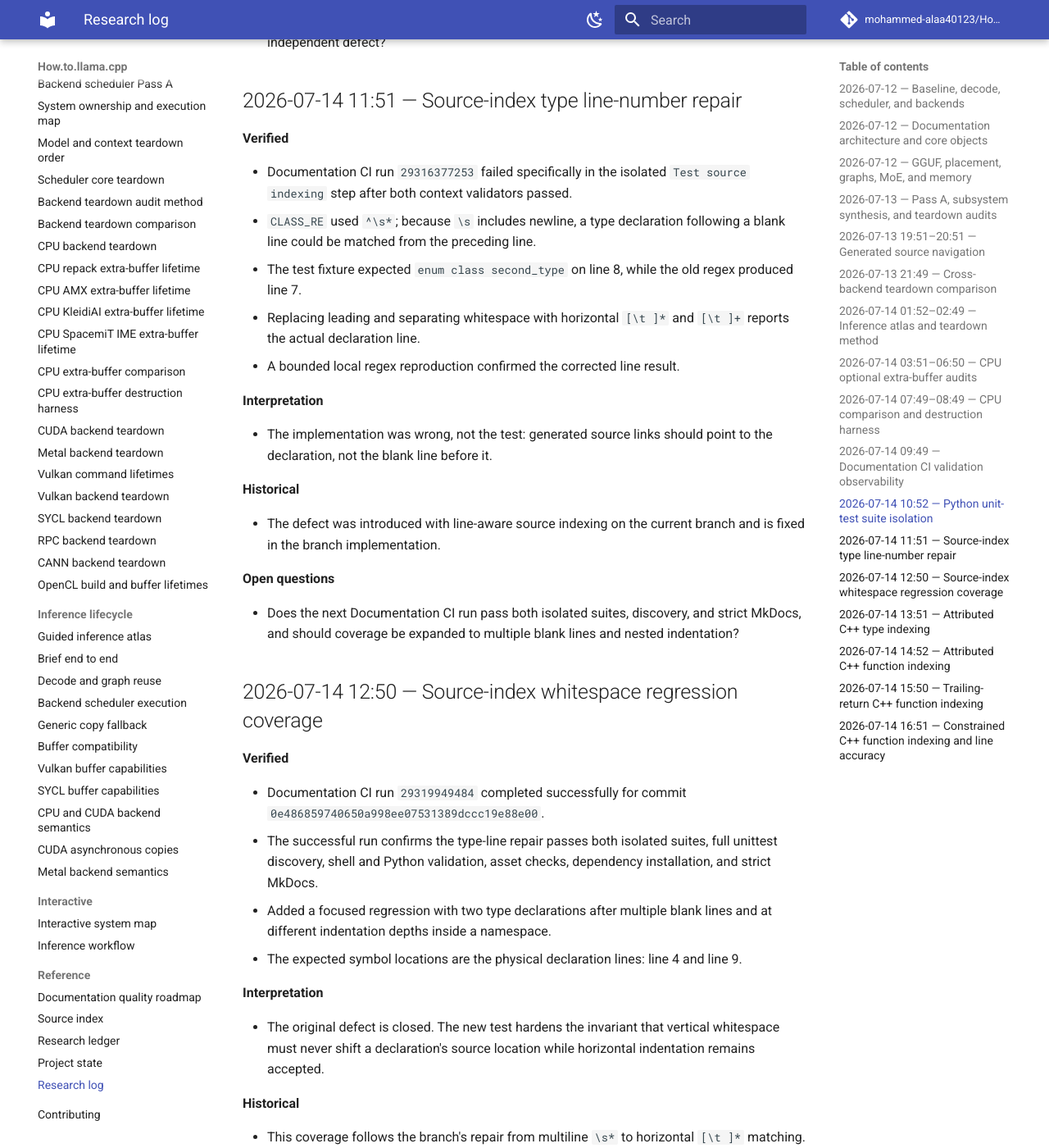
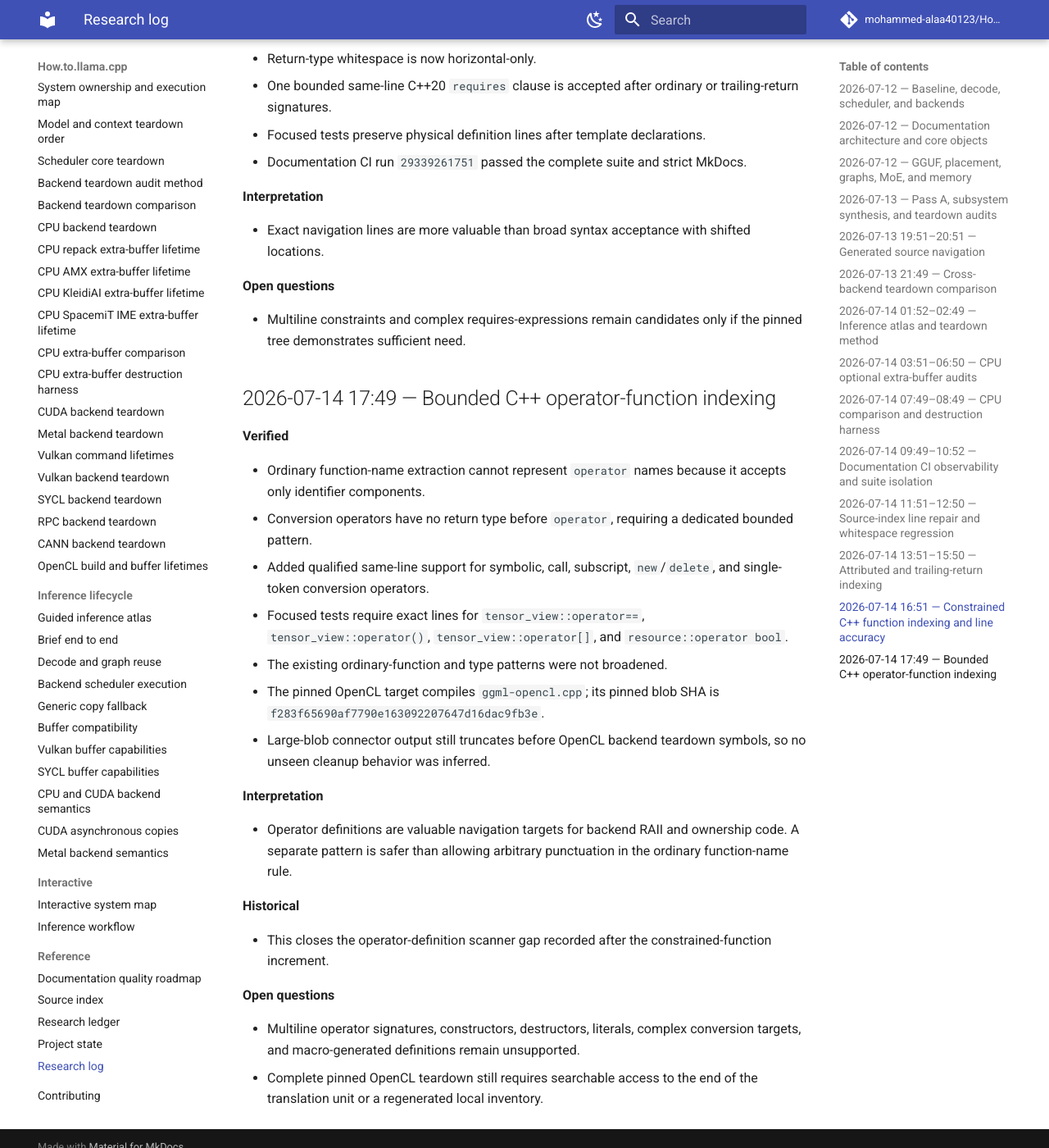
Before and after one commit to mohammed-alaa40123/How.to.llama.cpp, an MkDocs documentation site: the page built from docs/reference/research-log.md, in a window 1280 px wide and 1400 px high, scrolled down 5756 px. Shown: the whole window at 82% size. Built offline with MkDocs 1.6.1 and Material for MkDocs 9.7.7, drawn with Linux system fonts in a browser that asks for light colours; comment, search, counter and statistics services are not loaded; some of the changed text lies outside the part shown.

Commit message:
docs: log bounded operator indexing findings

```diff
--- a/docs/reference/research-log.md
+++ b/docs/reference/research-log.md
@@ -119,178 +119,83 @@ This is the concise chronological ledger. Detailed notes live under `logs/resear
 
 - A tiny deterministic graph is stronger than a full model for this ownership question because fallback placement, allocation owners, and destruction order remain visible.
 
-**Open questions**
-
-- Select the smallest stable upstream helper, define LSan treatment for intentional static metadata, and add explicit SpacemiT pool shutdown coverage.
-
-## 2026-07-14 09:49 — Documentation CI validation observability
+## 2026-07-14 09:49–10:52 — Documentation CI observability and suite isolation
 
 **Verified**
 
-- Documentation CI run `29309938483` failed after startup-context reading inside the compound `Validate project context, interactive links, and scripts` step.
-- Checkout and Python setup succeeded; dependency installation and strict MkDocs building were skipped.
-- The connector-decoded log was truncated before the failing command or assertion.
-- `.github/workflows/docs-ci.yml` now runs durable-context validation, interactive-link validation, verbose unit tests, shell syntax, Python compilation, and asset checks as separately named steps.
+- The compound documentation validation step was split into named context, link, test, shell, compilation, asset, dependency, and strict-build steps.
+- Source-index and interactive-link unit suites now run independently before full discovery.
+- This isolated the remaining failure to source-index tests without reducing coverage.
 
 **Interpretation**
 
-- This is an observability fix, not proof that the underlying validation defect is repaired. The next run should identify the exact failing subsystem without speculative edits.
+- Observability changes identified the defect but did not themselves prove a repair.
 
-**Historical**
-
-- Workflow step names and run IDs describe PR #1 as observed on 2026-07-14.
-
-**Open questions**
-
-- Which named step fails on the updated workflow head, and does strict MkDocs reveal a second independent issue once validation passes?
-
-## 2026-07-14 10:52 — Python unit-test suite isolation
+## 2026-07-14 11:51–12:50 — Source-index line repair and whitespace regression
 
 **Verified**
 
-- Documentation CI run `29312885959` passed durable project-context and interactive-link validation, then failed in the aggregate Python unit-test step.
-- Shell syntax, Python compilation, asset checks, dependency installation, and strict MkDocs building were skipped after that failure.
-- The repository currently contains two unit-test modules: source-index tests and interactive-link validator tests.
-- CI now runs those modules in separate named steps and retains full discovery as a final guard.
+- `CLASS_RE` used `^\s*`; because `\s` includes newline, a declaration following a blank line could report the previous line.
+- Horizontal-only whitespace corrected the declaration location.
+- Regression coverage verifies multiple blank lines and namespace indentation.
+- Documentation CI runs `29319949484` and `29323751656` passed all tests and strict MkDocs.
 
 **Interpretation**
 
-- The remaining ambiguity is limited to the exact unit-test module and assertion; isolating suites preserves coverage while avoiding speculative implementation changes.
+- The implementation was wrong, not the expected line: generated links should target declarations rather than adjacent whitespace.
 
-**Historical**
-
-- Run and job identifiers describe PR #1 as observed on July 14, 2026.
-
-**Open questions**
-
-- Which isolated suite fails, what is the exact traceback, and does strict MkDocs expose a later independent defect?
-
-## 2026-07-14 11:51 — Source-index type line-number repair
+## 2026-07-14 13:51–15:50 — Attributed and trailing-return indexing
 
 **Verified**
 
-- Documentation CI run `29316377253` failed specifically in the isolated `Test source indexing` step after both context validators passed.
-- `CLASS_RE` used `^\s*`; because `\s` includes newline, a type declaration following a blank line could be matched from the preceding line.
-- The test fixture expected `enum class second_type` on line 8, while the old regex produced line 7.
-- Replacing leading and separating whitespace with horizontal `[\t ]*` and `[\t ]+` reports the actual declaration line.
-- A bounded local regex reproduction confirmed the corrected line result.
+- Type indexing recognizes same-line attributes before and after type keywords.
+- Function indexing recognizes same-line leading attributes and bounded same-line trailing-return clauses.
+- Horizontal whitespace preserves exact physical lines.
+- Complete Documentation CI passed through run `29334576467`.
 
 **Interpretation**
 
-- The implementation was wrong, not the test: generated source links should point to the declaration, not the blank line before it.
-
-**Historical**
-
-- The defect was introduced with line-aware source indexing on the current branch and is fixed in the branch implementation.
-
-**Open questions**
-
-- Does the next Documentation CI run pass both isolated suites, discovery, and strict MkDocs, and should coverage be expanded to multiple blank lines and nested indentation?
-
-## 2026-07-14 12:50 — Source-index whitespace regression coverage
-
-**Verified**
-
-- Documentation CI run `29319949484` completed successfully for commit `0e486859740650a998ee07531389dccc19e88e00`.
-- The successful run confirms the type-line repair passes both isolated suites, full unittest discovery, shell and Python validation, asset checks, dependency installation, and strict MkDocs.
-- Added a focused regression with two type declarations after multiple blank lines and at different indentation depths inside a namespace.
-- The expected symbol locations are the physical declaration lines: line 4 and line 9.
-
-**Interpretation**
-
-- The original defect is closed. The new test hardens the invariant that vertical whitespace must never shift a declaration's source location while horizontal indentation remains accepted.
-
-**Historical**
-
-- This coverage follows the branch's repair from multiline `\s*` to horizontal `[\t ]*` matching.
-
-**Open questions**
-
-- Verify the new test on its own commit-scoped CI run, then consider nested classes, attributes, and templates only if the approximate regex index expands.
-
-## 2026-07-14 13:51 — Attributed C++ type indexing
-
-**Verified**
-
-- The type index previously required `class`, `struct`, `enum`, or `enum class` to be the first non-horizontal-whitespace token on the declaration line.
-- The type pattern now recognizes same-line C++ `[[...]]` attributes before the type keyword and between the keyword and declared name.
-- A focused test covers attributed `struct` and `enum class` declarations and requires their physical declaration lines to remain unchanged.
-- All whitespace matching remains horizontal, so the preceding-blank-line defect cannot be reintroduced by this extension.
-
-**Interpretation**
-
-- Same-line attributes are a useful bounded expansion for a navigation index. Multiline attributes, arbitrary declaration macros, and generated syntax should remain explicit limitations rather than encouraging a regex to impersonate a parser.
-
-**Historical**
-
-- This increment builds on the earlier line-number repair and whitespace regression coverage.
-
-**Open questions**
-
-- Determine from the pinned tree whether multiline attributes or export/declaration macros justify a stateful scanner or targeted additional rules.
-
-## 2026-07-14 14:52 — Attributed C++ function indexing
-
-**Verified**
-
-- The function index previously required the return type to be the first non-horizontal-whitespace token, so a leading same-line `[[...]]` attribute prevented indexing.
-- The updated function pattern accepts one or more same-line attribute groups before the return type.
-- A focused test covers an attributed free function and namespace-qualified `const noexcept` method at physical lines 1 and 5.
-- Type extraction, duplicate retention, source ordering, and pinned link construction are unchanged.
-- The pinned OpenCL blob was retrieved, but connector output remained truncated before the teardown section; no hidden teardown behavior was inferred.
-
-**Interpretation**
-
-- Leading same-line function attributes are a bounded navigation improvement. Multiline attributes, trailing-return syntax, requires clauses, declaration macros, and complex declarators remain explicit scanner limitations.
-
-**Historical**
-
-- This increment applies the previous run's bounded same-line attribute policy to function definitions.
-
-**Open questions**
-
-- Verify the focused test and strict MkDocs through Documentation CI, then evaluate additional syntax only from observed pinned-tree needs.
-
-## 2026-07-14 15:50 — Trailing-return C++ function indexing
-
-**Verified**
-
-- Documentation CI run `29330951186` completed successfully for the preceding attributed-function increment.
-- The function pattern previously stopped after optional `const` and `noexcept`, so a same-line `-> return_type` clause prevented definition matching.
-- The updated pattern accepts one bounded same-line trailing-return clause while excluding newlines, semicolons, and braces.
-- A focused test covers a free function and an attributed namespace-qualified `const noexcept` method at physical lines 1 and 5.
-- Type extraction, duplicate retention, source ordering, and pinned URL construction are unchanged.
-
-**Interpretation**
-
-- Same-line trailing-return definitions are a useful bounded navigation expansion. Multiline returns, requires clauses, macros, operators, lambdas, and complex declarators remain explicit scanner limitations.
-
-**Historical**
-
-- This increment follows the source-line repair and same-line attribute support and closes one limitation recorded by the preceding run.
-
-**Open questions**
-
-- Verify the focused regression and strict MkDocs through Documentation CI, then return to pinned OpenCL source recovery or the CPU repack destruction fixture.
+- These are bounded navigation improvements, not a claim to parse the full C++ grammar.
 
 ## 2026-07-14 16:51 — Constrained C++ function indexing and line accuracy
 
 **Verified**
 
-- `FUNC_RE` still used `\s` inside its return-type character class, allowing a match to begin on a preceding template line.
-- Return-type whitespace is now horizontal-only, preserving the physical function definition line.
-- The scanner accepts one bounded same-line C++20 `requires` clause after optional qualifiers and trailing-return syntax.
-- A focused test covers an ordinary constrained function and an attributed namespace-qualified `const noexcept` trailing-return method at physical lines 2 and 7.
-- The constraint matcher excludes newlines, semicolons, and braces.
+- Return-type matching still included `\s`, allowing a match to begin on a preceding template line.
+- Return-type whitespace is now horizontal-only.
+- One bounded same-line C++20 `requires` clause is accepted after ordinary or trailing-return signatures.
+- Focused tests preserve physical definition lines after template declarations.
+- Documentation CI run `29339261751` passed the complete suite and strict MkDocs.
 
 **Interpretation**
 
-- Exact navigation lines are more valuable than broad but line-shifting grammar acceptance. Common same-line constraints can be supported without treating the regex as a complete C++ parser.
+- Exact navigation lines are more valuable than broad syntax acceptance with shifted locations.
+
+**Open questions**
+
+- Multiline constraints and complex requires-expressions remain candidates only if the pinned tree demonstrates sufficient need.
+
+## 2026-07-14 17:49 — Bounded C++ operator-function indexing
+
+**Verified**
+
+- Ordinary function-name extraction cannot represent `operator` names because it accepts only identifier components.
+- Conversion operators have no return type before `operator`, requiring a dedicated bounded pattern.
+- Added qualified same-line support for symbolic, call, subscript, `new`/`delete`, and single-token conversion operators.
+- Focused tests require exact lines for `tensor_view::operator==`, `tensor_view::operator()`, `tensor_view::operator[]`, and `resource::operator bool`.
+- The existing ordinary-function and type patterns were not broadened.
+- The pinned OpenCL target compiles `ggml-opencl.cpp`; its pinned blob SHA is `f283f65690af7790e163092207647d16dac9fb3e`.
+- Large-blob connector output still truncates before OpenCL backend teardown symbols, so no unseen cleanup behavior was inferred.
+
+**Interpretation**
+
+- Operator definitions are valuable navigation targets for backend RAII and ownership code. A separate pattern is safer than allowing arbitrary punctuation in the ordinary function-name rule.
 
 **Historical**
 
-- This increment applies the horizontal-whitespace invariant from type declarations to function return types and closes the previously listed same-line `requires` gap.
+- This closes the operator-definition scanner gap recorded after the constrained-function increment.
 
 **Open questions**
 
-- Evaluate multiline constraints, operators, and declaration/export macros only after regenerating and inspecting the pinned tree; then return to OpenCL teardown or the CPU repack destruction fixture.
+- Multiline operator signatures, constructors, destructors, literals, complex conversion targets, and macro-generated definitions remain unsupported.
+- Complete pinned OpenCL teardown still requires searchable access to the end of the translation unit or a regenerated local inventory.
```
